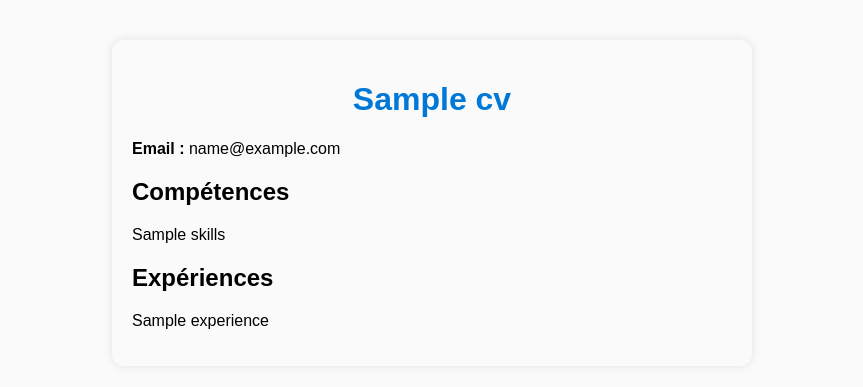
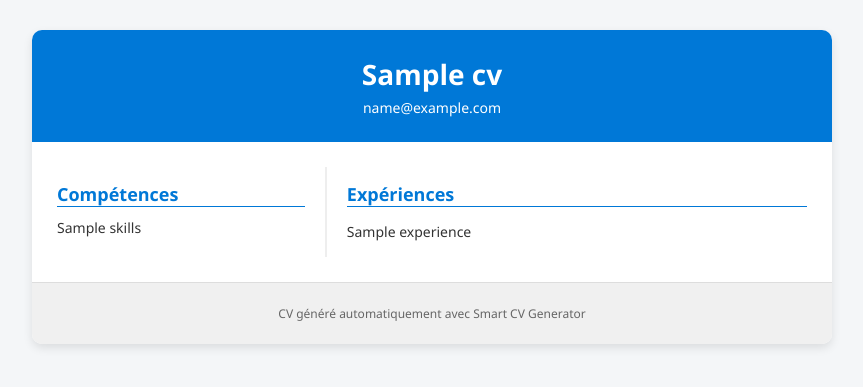
Before and after one commit to tamses4/smart-cv-generetor, a FastAPI app: template app/templates/cv_template.html in a window 1280 px wide. Shown: the top 387 px of the page, without its empty margins (208-1071 px from the left). Run offline with FastAPI, Linux system fonts and the light colour scheme; the template is opened without the code that fills it: most values are stand-ins (such as "Sample title", 1, 10 or a date in 2020).

Commit message:
generation du pdf amelioration 1

```diff
--- /dev/null
+++ b/app/static/styleCV.css
@@ -0,0 +1,91 @@
+/* === GLOBAL === */
+body {
+    font-family: 'Segoe UI', Arial, sans-serif;
+    margin: 0;
+    padding: 0;
+    background: #f4f6f8;
+    color: #333;
+}
+
+.container {
+    max-width: 800px;
+    margin: 30px auto;
+    background: white;
+    border-radius: 10px;
+    box-shadow: 0 4px 10px rgba(0,0,0,0.1);
+    overflow: hidden;
+}
+
+/* === HEADER === */
+.header {
+    background-color: #0078D7;
+    color: white;
+    padding: 25px;
+    text-align: center;
+}
+
+.header h1 {
+    margin: 0;
+    font-size: 28px;
+}
+
+.header p {
+    margin: 5px 0 0;
+    font-size: 14px;
+}
+
+/* === CONTENT === */
+.content {
+    display: flex;
+    flex-direction: row;
+    padding: 25px;
+    gap: 20px;
+}
+
+/* === LEFT COLUMN === */
+.left {
+    width: 35%;
+    border-right: 2px solid #eee;
+    padding-right: 20px;
+}
+
+.left h2 {
+    color: #0078D7;
+    border-bottom: 1px solid #0078D7;
+    font-size: 18px;
+    margin-bottom: 10px;
+}
+
+.left p {
+    font-size: 14px;
+    line-height: 1.6;
+    margin: 0 0 10px;
+}
+
+/* === RIGHT COLUMN === */
+.right {
+    width: 65%;
+}
+
+.right h2 {
+    color: #0078D7;
+    border-bottom: 1px solid #0078D7;
+    font-size: 18px;
+    margin-bottom: 10px;
+}
+
+.right p {
+    font-size: 14px;
+    line-height: 1.6;
+    white-space: pre-line;
+}
+
+/* === FOOTER === */
+.footer {
+    text-align: center;
+    font-size: 12px;
+    color: #666;
+    padding: 10px 0;
+    background-color: #f0f0f0;
+    border-top: 1px solid #ddd;
+}
--- a/app/templates/cv_template.html
+++ b/app/templates/cv_template.html
@@ -3,16 +3,33 @@
 <head>
     <meta charset="UTF-8">
     <title>{{ cv.name }} - CV</title>
-    <link rel="stylesheet" href="/static/style.css">
+    <link rel="stylesheet" href="/static/styleCV.css">
 </head>
 <body>
-    <h1>{{ cv.name }}</h1>
-    <p><strong>Email :</strong> {{ cv.email }}</p>
+    <div class="container">
+        <!-- HEADER -->
+        <div class="header">
+            <h1>{{ cv.name }}</h1>
+            <p>{{ cv.email }}</p>
+        </div>
 
-    <h2>Compétences</h2>
-    <p>{{ cv.skills }}</p>
+        <!-- CONTENT -->
+        <div class="content">
+            <div class="left">
+                <h2>Compétences</h2>
+                <p>{{ cv.skills }}</p>
+            </div>
 
-    <h2>Expériences</h2>
-    <p>{{ cv.experience }}</p>
+            <div class="right">
+                <h2>Expériences</h2>
+                <p>{{ cv.experience }}</p>
+            </div>
+        </div>
+
+        <!-- FOOTER -->
+        <div class="footer">
+            <p>CV généré automatiquement avec Smart CV Generator</p>
+        </div>
+    </div>
 </body>
 </html>
```
Also changed, not shown: app/templates/form.html (+41 -1 lines).
